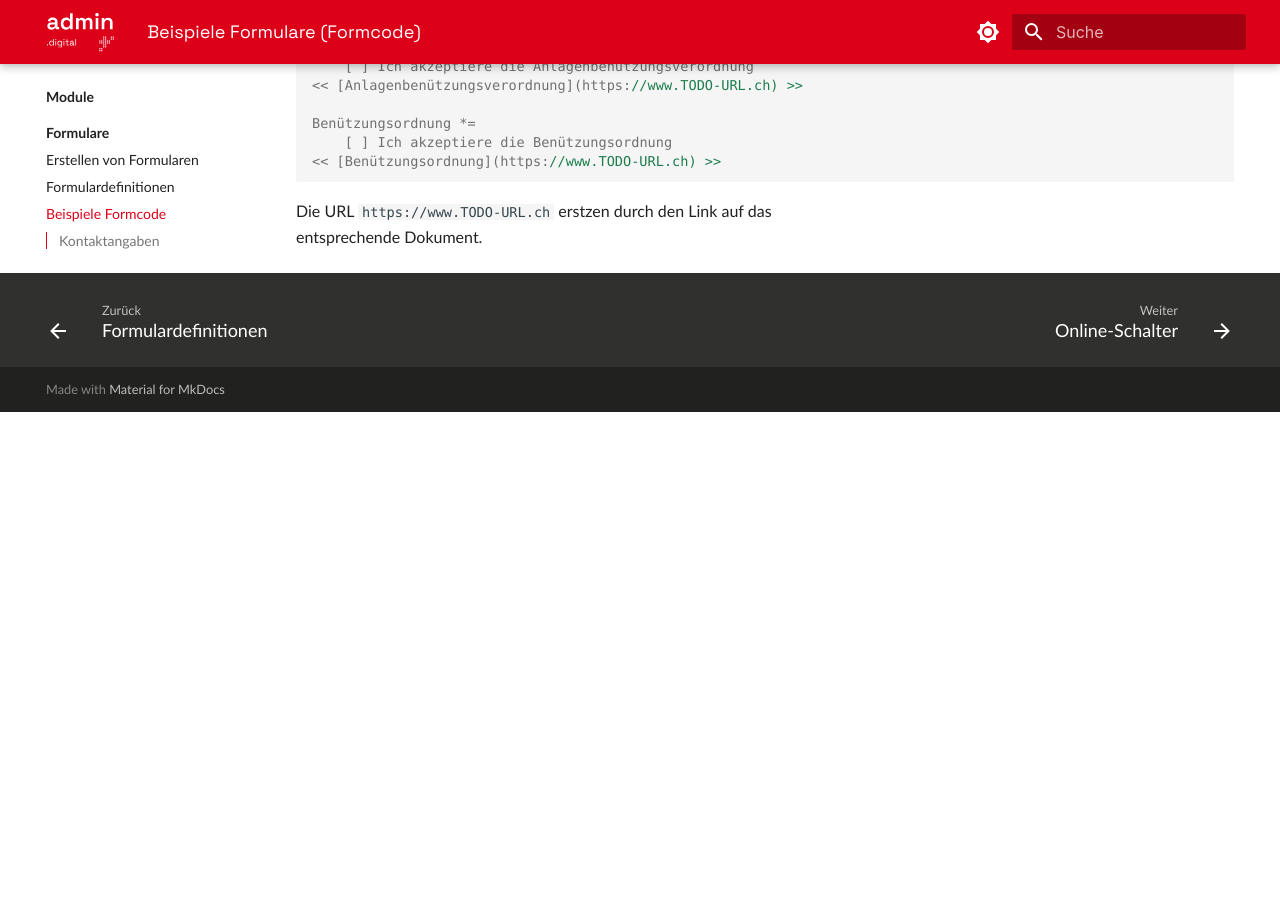
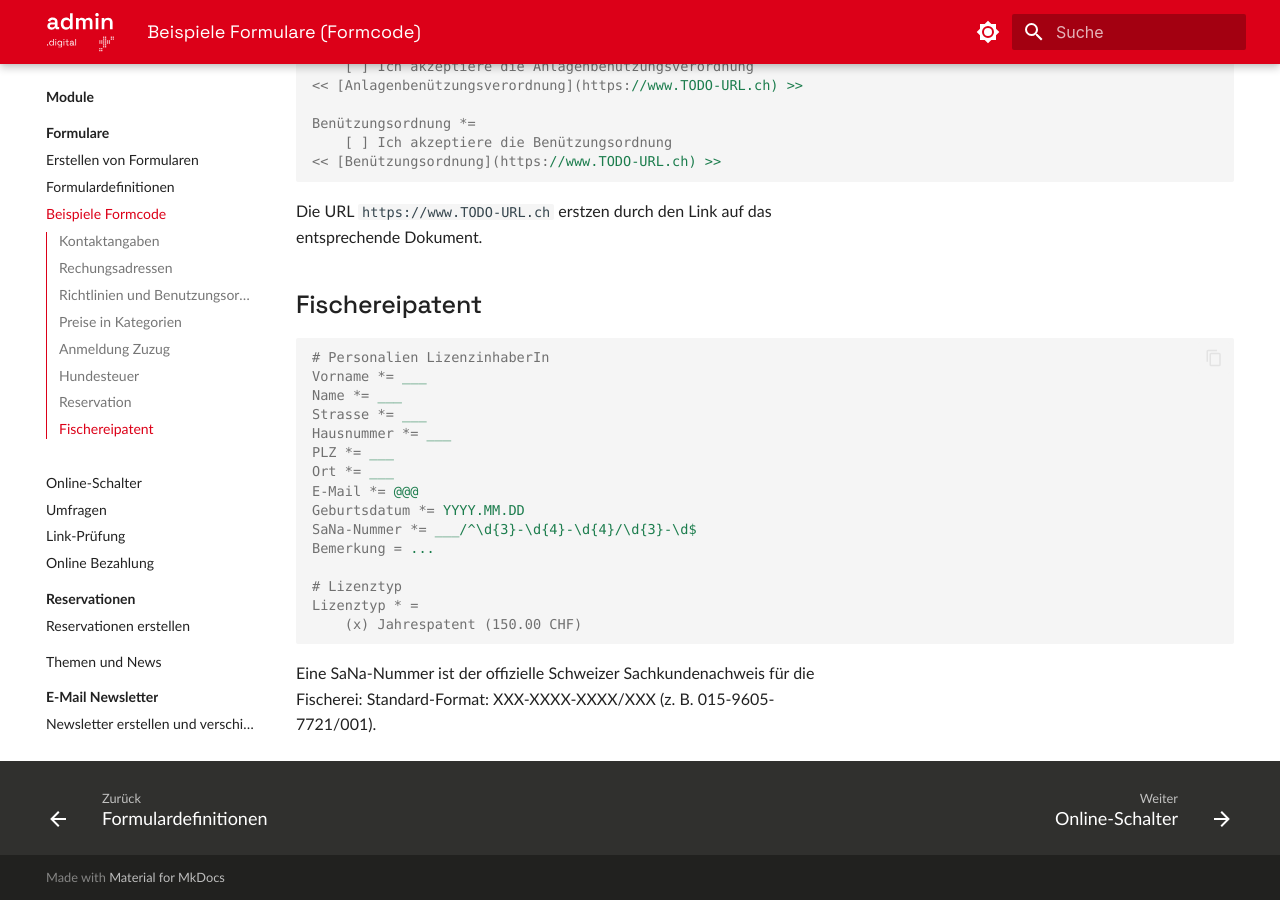
Before and after one commit to seantis/docs-admin-digital, an MkDocs documentation site: the page built from content/module/formulare/beispiele.md, in a window 1280 px wide and 900 px high, scrolled down 3631 px. Built offline with MkDocs 1.6.1 and Material for MkDocs 9.7.7, drawn with Linux system fonts in a browser that asks for light colours; before the commit the page ends 4043 px from its top, so only the background shows below that.

Commit message:
Beispiel Fischereipatent

````diff
--- a/content/module/formulare/beispiele.md
+++ b/content/module/formulare/beispiele.md
@@ -183,3 +183,25 @@ Benützungsordnung *=
 ```
 
 Die URL `https://www.TODO-URL.ch` erstzen durch den Link auf das entsprechende Dokument.
+
+## Fischereipatent
+
+```ini
+# Personalien LizenzinhaberIn
+Vorname *= ___
+Name *= ___
+Strasse *= ___
+Hausnummer *= ___
+PLZ *= ___
+Ort *= ___
+E-Mail *= @@@
+Geburtsdatum *= YYYY.MM.DD
+SaNa-Nummer *= ___/^\d{3}-\d{4}-\d{4}/\d{3}-\d$
+Bemerkung = ...
+
+# Lizenztyp
+Lizenztyp * =
+    (x) Jahrespatent (150.00 CHF)
+```
+
+Eine SaNa-Nummer ist der offizielle Schweizer Sachkundenachweis für die Fischerei:  Standard-Format: XXX-XXXX-XXXX/XXX (z. B. 015-9605-7721/001).
````
